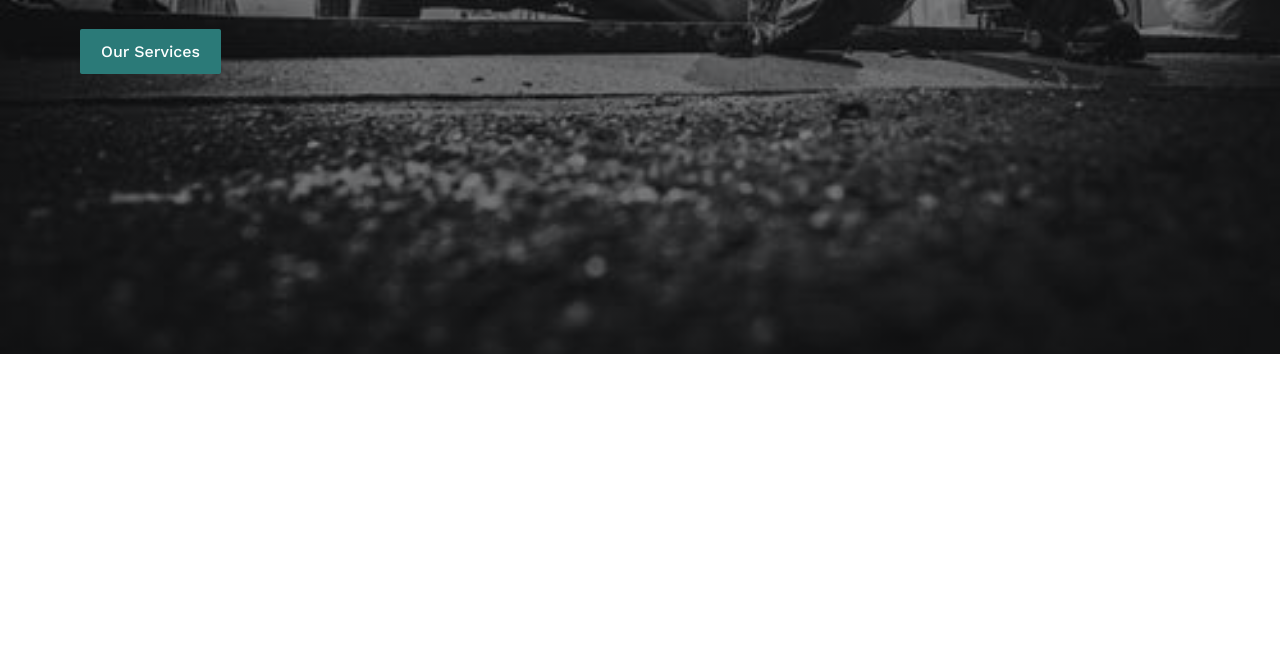
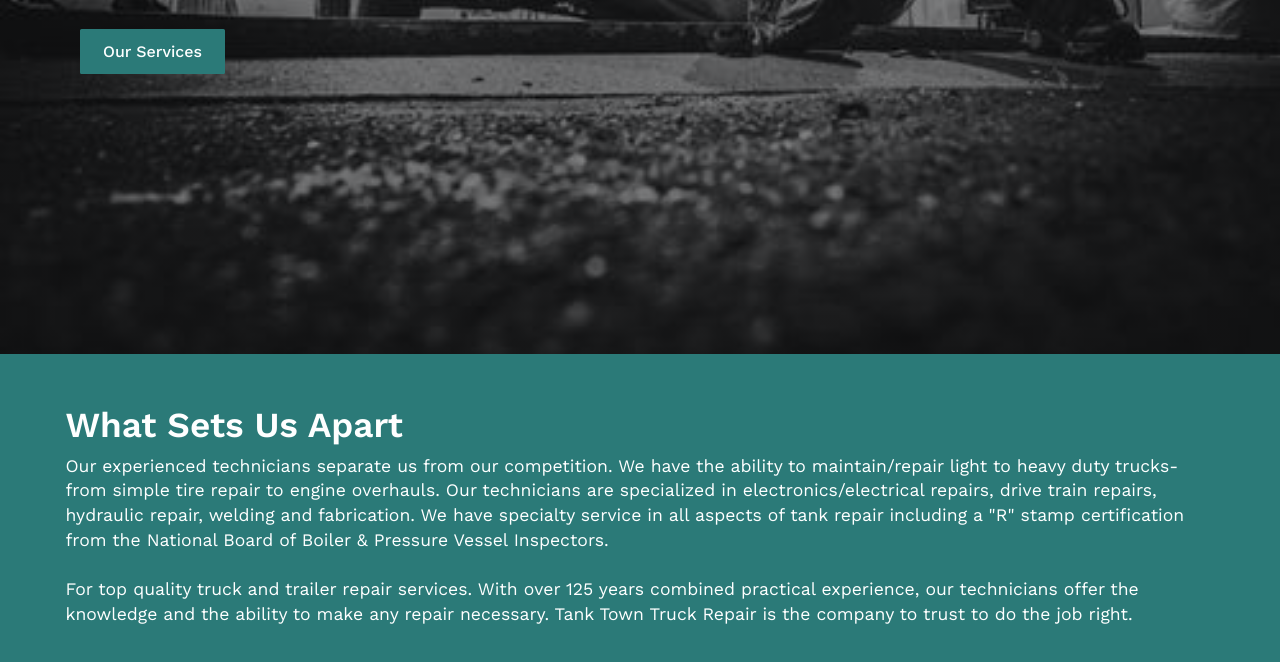
Before and after one commit to Jer1ah/tank-town-website, a plain HTML site: page index.html in a window 1280 px wide. Shown: the part 446-1108 px from the top of the page. Before the commit the page ends 800 px from the top, so only its background shows below. Drawn offline with nearby package versions, Linux system fonts and the light colour scheme.

Commit message:
adding about section and styling

```diff
--- a/index.html
+++ b/index.html
@@ -35,5 +35,12 @@
             <a href="#">Our Services</a>
         </div> <!-- .header__logo end -->
     </header> <!-- .header end -->
+    <div class="about">
+        <div class="about__wrapper">
+            <h2>What Sets Us Apart</h2>
+            <p>Our experienced technicians separate us from our competition. We have the ability to maintain/repair light to heavy duty trucks-from simple tire repair to engine overhauls. Our technicians are specialized in electronics/electrical repairs, drive train repairs, hydraulic repair, welding and fabrication. We have specialty service in all aspects of tank repair including a "R" stamp certification from the National Board of Boiler & Pressure Vessel Inspectors.</p>
+            <p>For top quality truck and trailer repair services. With over 125 years combined practical experience, our technicians offer the knowledge and the ability to make any repair necessary. Tank Town Truck Repair is the company to trust to do the job right.</p>
+        </div> <!-- .about__wrapper -->
+    </div> <!-- .about end -->
 </body>
 </html>
--- a/sass/2-components/_navgiation.scss
+++ b/sass/2-components/_navgiation.scss
@@ -28,6 +28,11 @@
             text-decoration: none;
             color: $main-white;
             letter-spacing: .1rem;
+            transition: all .15s;
+
+            &:hover {
+                color: $main-green;
+            }
         }
     }
 }
--- /dev/null
+++ b/sass/3-layout/_about.scss
@@ -0,0 +1,23 @@
+.about {
+    background-color: $main-green;
+    padding: .1rem;
+
+    &__wrapper {
+        width: 90%;
+        margin: 3rem auto;
+    }
+
+    h2 {
+        color: $main-white;
+        font-weight: 600;
+        font-size: 2.2rem;
+        margin-bottom: .5rem;
+    }
+
+    p {
+        color: $main-white;
+        font-size: 1.1rem;
+        line-height: 1.55rem;
+        margin-bottom: 1.5rem;
+    }
+}
--- a/sass/3-layout/_header.scss
+++ b/sass/3-layout/_header.scss
@@ -21,11 +21,16 @@
             color: $main-white;
             background-color: $main-green;
             font-size: 1rem;
-            padding: .75rem 1.25rem;
-            border: .1rem solid $main-green;
+            padding: .65rem 1.25rem;
+            border: .2rem solid $main-green;
             margin-top: 2rem;
             border-radius: .1rem;
             font-weight: 500;
+            transition: all .2s;
+
+            &:hover {
+                background-color: transparent;
+            }
         }
     }
 }
--- a/sass/index.scss
+++ b/sass/index.scss
@@ -10,3 +10,4 @@
 
 // 3-layout folder
 @import "3-layout/header";
+@import "3-layout/about";
```
Also changed, not shown: css/index.css, 1 other file.
